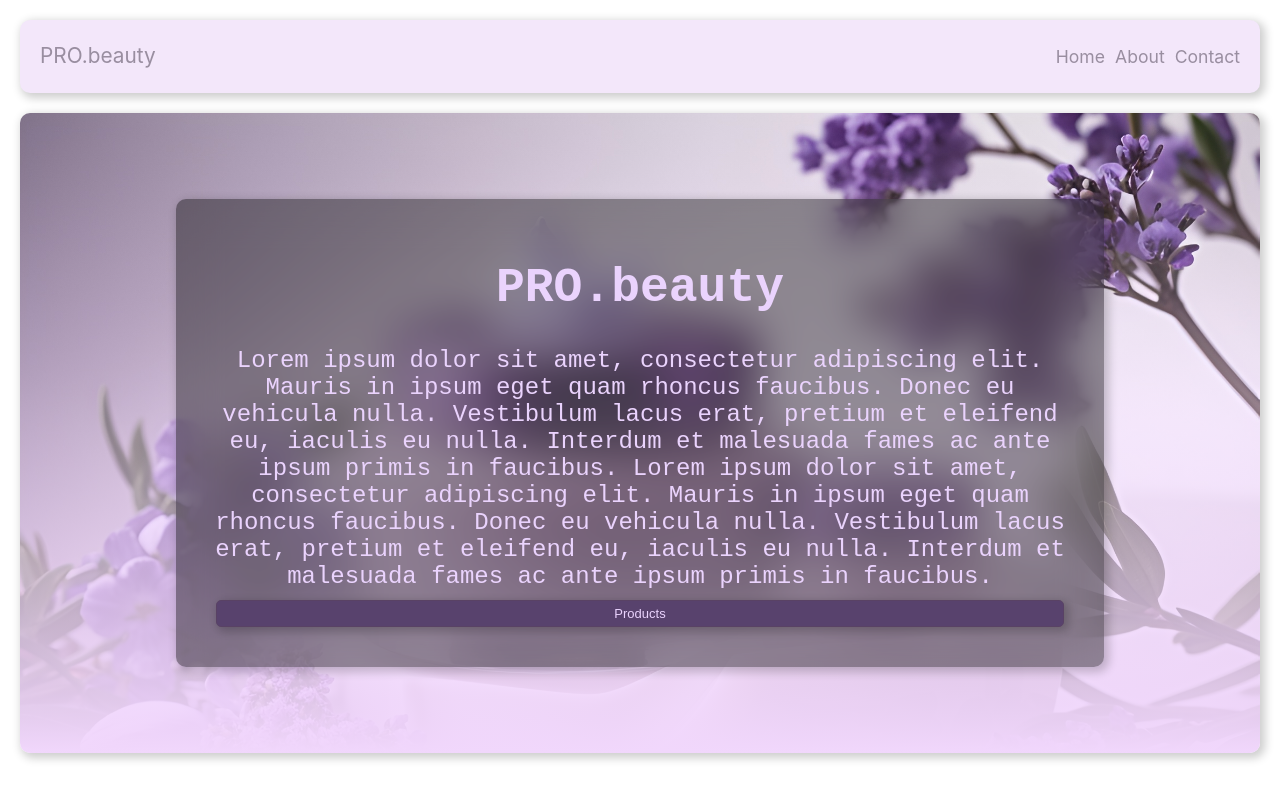
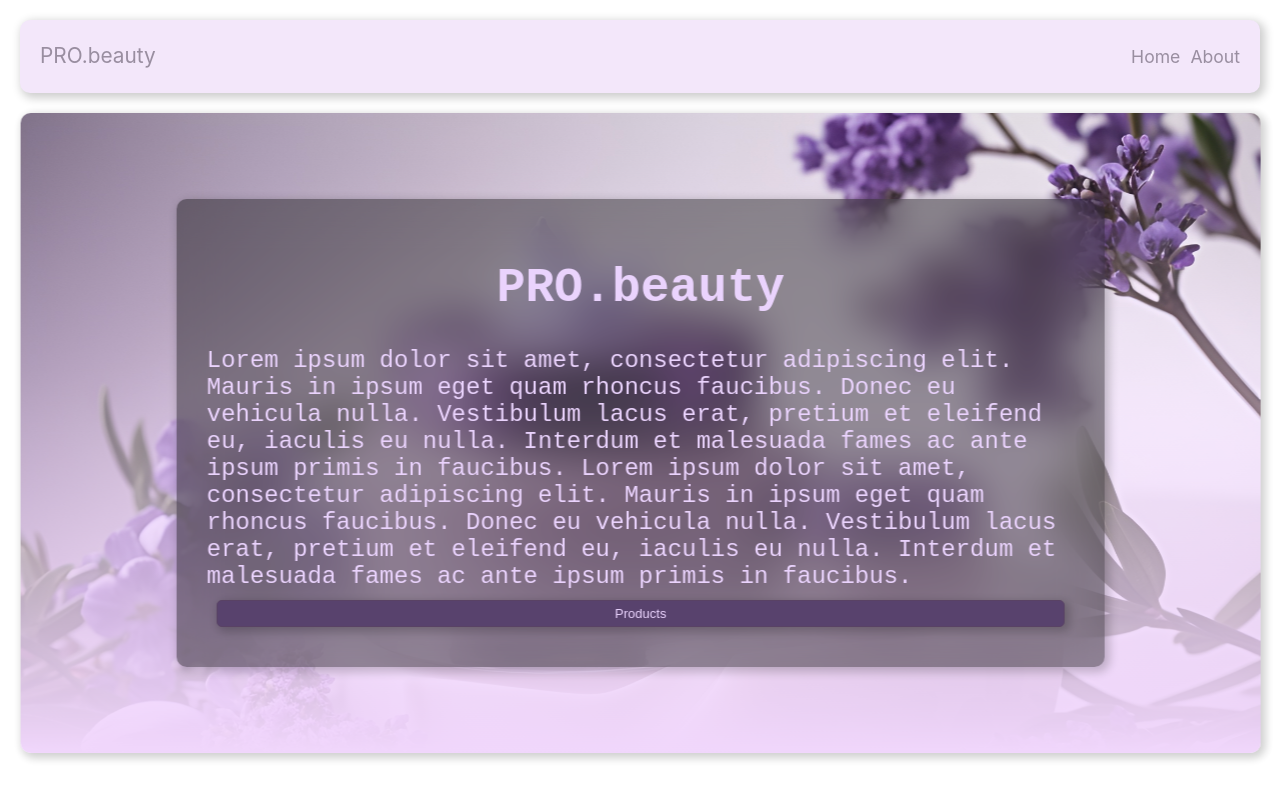
Before and after one commit to MRiazIsr/spa-profi-frontend, a React (Create React App) app: page / in a window 1280 px wide. Built offline with nearby package versions, Linux system fonts and the light colour scheme.

Commit message:
SP-3_Added animation

```diff
--- a/package.json
+++ b/package.json
@@ -7,6 +7,7 @@
     "@testing-library/react": "^13.4.0",
     "@testing-library/user-event": "^13.5.0",
     "dom": "^0.0.3",
+    "framer-motion": "^10.17.12",
     "react": "^18.2.0",
     "react-dom": "^18.2.0",
     "react-router-dom": "^6.16.0",
--- a/src/App.js
+++ b/src/App.js
@@ -1,29 +1,32 @@
-import './App.css';
-import { BrowserRouter, Routes, Route  } from 'react-router-dom';
+import { BrowserRouter as Router, Routes, Route, useLocation } from 'react-router-dom';
+import { AnimatePresence } from 'framer-motion';
 import Header from "./components/Header/Header"
 import Home from "./components/Home/Home";
 import About from "./components/About/About";
-import Contact from "./components/Contact/Contact";
 import NoPage from "./components/PageNotFound/PageNotFound";
 
-
 function App() {
+  const location = useLocation();
   return (
-    <div className="App">
-
-      <BrowserRouter>
-        <Routes>
-          <Route path="/" element={<Header />}>
-            <Route index element={<Home />} />
-            <Route path="about" element={<About />} />
-            <Route path="contact" element={<Contact />} />
-            <Route path="*" element={<NoPage />} />
-          </Route>
+    <>
+      <Header />
+      <AnimatePresence mode="wait" initial={false}>
+        <Routes location={location} key={location.key} mode="out-in">
+          <Route path="/about" element={<About />} />
+          <Route path="/" element={<Home />} />
+          <Route path="*" element={<NoPage />} />
         </Routes>
-      </BrowserRouter>
-
-    </div>
+      </AnimatePresence>
+    </>
   );
 }
 
-export default App;
+function WrappedApp() {
+  return (
+    <Router>
+      <App />
+    </Router>
+  );
+}
+
+export default WrappedApp;
--- a/src/components/About/About.jsx
+++ b/src/components/About/About.jsx
@@ -1,5 +1,52 @@
+import { motion, useAnimation, AnimatePresence } from 'framer-motion';
+import React, { useEffect } from 'react';
+
+
+const pageTransition = {
+  type: "tween",
+  ease: "anticipate",
+  duration: 0.5
+};
+
+const pageVariants = {
+  initial: {
+    opacity: 0,
+    x: "100vw",
+    pageTransition
+  },
+  in: {
+    opacity: 1,
+    x: 0,
+    pageTransition
+  },
+  out: {
+    opacity: 0,
+    x: "-100vw",
+    pageTransition
+  }
+};
+
 const About = () => {
-    return <h1>TEST BUILD</h1>;
-  };
+  const controls = useAnimation();
 
-  export default About;
+  useEffect(() => {
+    controls.start("in");
+  }, [controls]);
+
+
+    return (
+      <AnimatePresence>
+        <motion.div
+          initial="initial"
+          animate={controls}
+          exit="out"
+          variants={pageVariants}
+          transition={pageTransition}
+        >
+          {'TEST'}
+        </motion.div>
+      </AnimatePresence>
+    );
+};
+
+export default About;
--- a/src/components/Header/Header.jsx
+++ b/src/components/Header/Header.jsx
@@ -17,9 +17,6 @@ const Header = () => {
             <li>
               <Link to="/about">About</Link>
             </li>
-            <li>
-              <Link to="/contact">Contact</Link>
-            </li>
           </ul>
         </nav>
       </div>
--- a/src/components/Home/Home.jsx
+++ b/src/components/Home/Home.jsx
@@ -1,9 +1,46 @@
+import React, { useEffect } from 'react';
+import { motion, useAnimation, AnimatePresence } from 'framer-motion';
 import styles from './Home.module.css';
 
+const pageVariants = {
+  initial: {
+    opacity: 0,
+    x: "100vw",
+  },
+  in: {
+    opacity: 1,
+    x: 0,
+  },
+  out: {
+    opacity: 0,
+    x: "-100vw",
+  }
+};
+
+const pageTransition = {
+  type: "tween",
+  ease: "anticipate",
+  duration: 0.5
+};
+
 const Home = () => {
+  const controls = useAnimation();
+
+  useEffect(() => {
+    controls.start("in");
+  }, [controls]);
+
   return (
-    <div class={styles.main}>
-      <div class={styles.box}>
+    <AnimatePresence>
+      <motion.div
+        initial="initial"
+        animate={controls}
+        exit="out"
+        variants={pageVariants}
+        transition={pageTransition}
+      >
+        <div className={styles.main}>
+          <div className={styles.box}>
             <h1>
               PRO.beauty
             </h1>
@@ -17,9 +54,12 @@ const Home = () => {
             Donec eu vehicula nulla.
             Vestibulum lacus erat, pretium et eleifend eu, iaculis eu nulla.
             Interdum et malesuada fames ac ante ipsum primis in faucibus.
-        <input type="button" class={styles.button} value="Products"></input>
+            <input type="button" className={styles.button} value="Products"></input>
           </div>
         </div>
-  )};
+      </motion.div>
+    </AnimatePresence>
+  );
+};
 
 export default Home;
```
Also changed, not shown: 1 other file (tests, documents, lock files or other folders). Lines whose indentation alone changed are shown as unchanged.
